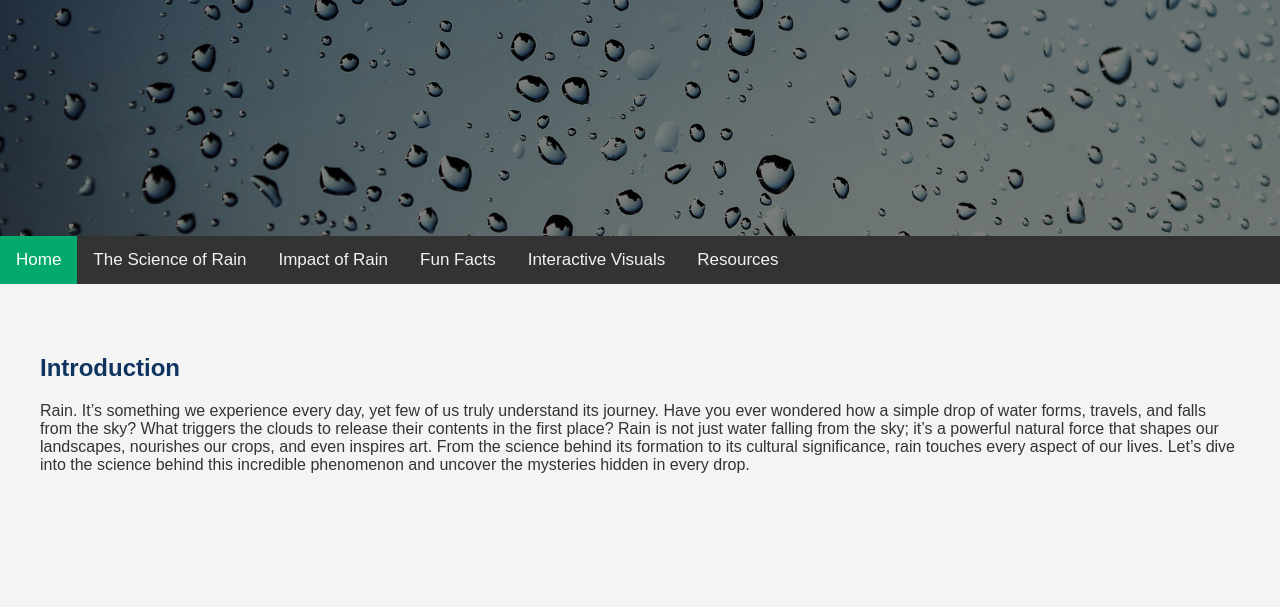
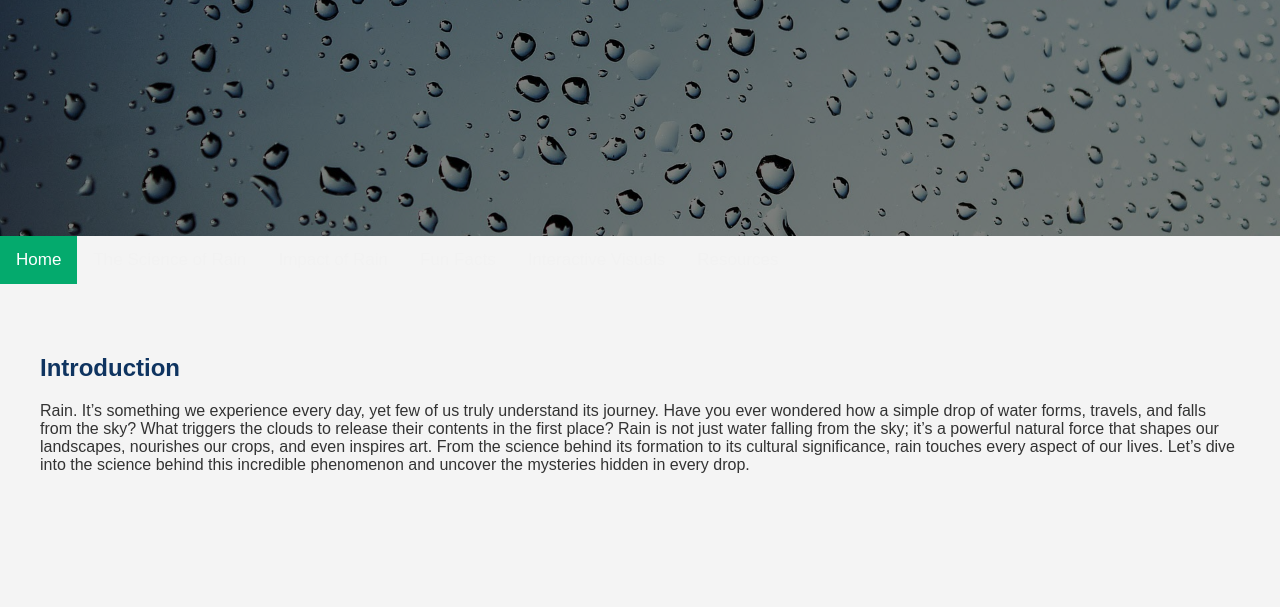
Before and after one commit to Anomalocarida/webdeva2, a plain HTML site: page index.html in a window 1280 px wide. Shown: the part 164-771 px from the top of the page. Drawn offline with nearby package versions, Linux system fonts and the light colour scheme.

Commit message:
Update style.css

```diff
--- a/style.css
+++ b/style.css
@@ -46,8 +46,7 @@ header {
 
 .topnav {
   overflow: hidden;
-  background-color: #333;
-  color: white;
+  background-color: #f4f4f4;
 }
 
 .topnav a {
```
